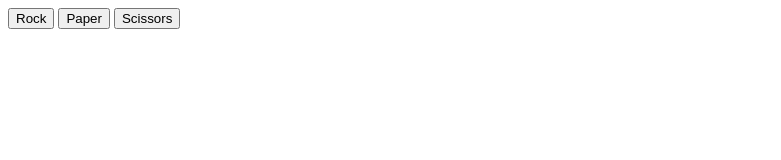
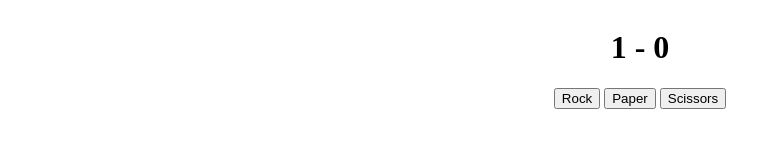
Before and after one commit to balogdrene/rock_paper_scissors, a plain HTML site: page index.html in a window 1280 px wide. Both pictures are taken after a click on the button "Rock". Shown: the whole page, without its empty margins (0-781 px from the left). Drawn offline with Linux system fonts and the light colour scheme.

Commit message:
added working counter and basic style

```diff
--- a/index.html
+++ b/index.html
@@ -6,17 +6,42 @@
     <meta http-equiv="X-UA-Compatible" content="IE=edge">
     <meta name="viewport" content="width=device-width, initial-scale=1.0">
     <!-- <script src="scripts.js" defer></script> -->
+    <link rel="stylesheet" href="style.css">
     <title>Document</title>
 </head>
 
 <body>
-    <button onclick="playRound('rock')" id="btn-rock">Rock</button>
-    <button onclick="playRound('paper')" id="btn-paper">Paper</button>
-    <button onclick="playRound('scissors')" id="btn-scisssors">Scissors</button>
+    <div id="container">
+        <div id="score">
+            <h1 id="h1">0 - 0</h1>
+        </div>
+        <div id="buttons">
+            <button onclick="game('rock')" id="btn-rock">Rock</button>
+            <button onclick="game('paper')" id="btn-paper">Paper</button>
+            <button onclick="game('scissors')" id="btn-scisssors">Scissors</button>
+        </div>
+    </div>
 
     <script>
+        const container = document.querySelector('#container')
+        const score = document.querySelector('#h1')
+
+
+
+
+
+        // score.textContent = playerScore + " - " + computerScore
+
+        // container.appendChild(score)
+
+
+
+
         let playerScore = 0
         let computerScore = 0
+
+
+
 
         function playRound(playerPick) {
 
@@ -53,6 +78,11 @@
 
 
         }
+        function game(playerPick) {
+            playRound(playerPick)
+            score.innerHTML = playerScore + " - " + computerScore
+        }
+
 
     </script>
 
--- /dev/null
+++ b/style.css
@@ -0,0 +1,6 @@
+#container {
+    display: flex;
+    justify-content: center;
+    align-items: center;
+    flex-direction: column;
+}
```
